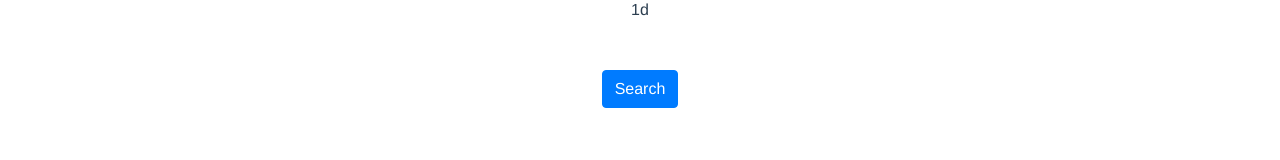
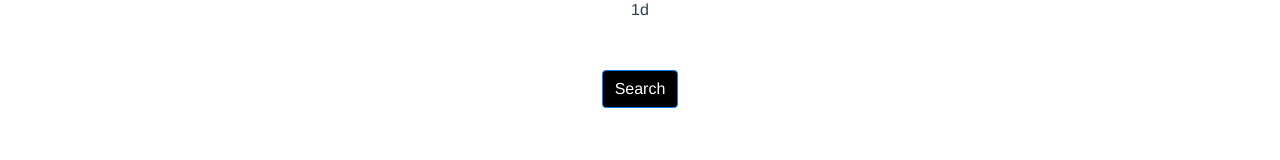
Before and after one commit to lorenadgb/streem-vue-app, a Vue app: page / in a window 1280 px wide. Shown: the part 444-604 px from the top of the page. Built offline with nearby package versions, Linux system fonts and the light colour scheme.

Commit message:
Change button colour to black

```diff
--- a/src/components/Form.vue
+++ b/src/components/Form.vue
@@ -30,7 +30,7 @@
         <div class="mt-1">{{ interval }}d</div>
       </div>
 
-      <div class="mt-5 text-center">
+      <div class="mt-5 mb-5 text-center">
         <button class="btn btn-primary">Search</button>
       </div>
     </form>
@@ -133,5 +133,11 @@ export default {
 </script>
 
 <style>
-
+.btn-primary,
+.btn-primary:hover,
+.btn-primary:active,
+.btn-primary:visited {
+  background-color: black !important;
+  border-color: black;
+}
 </style>
```
